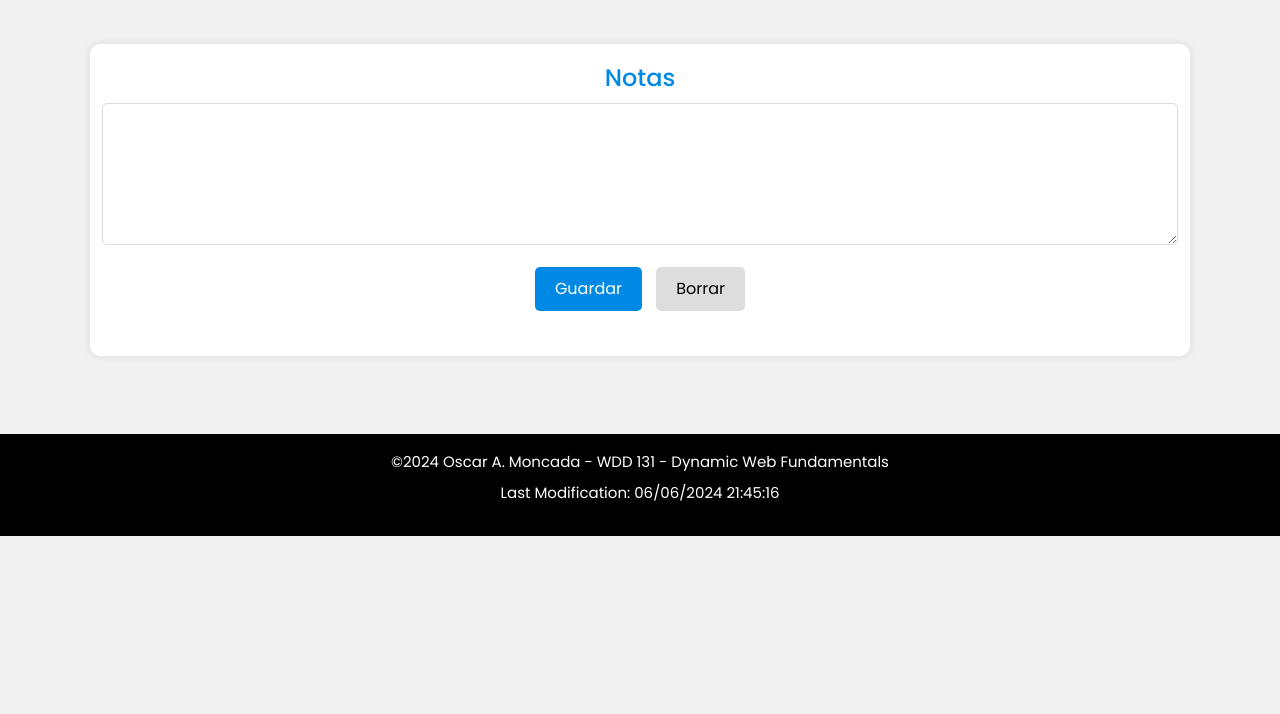
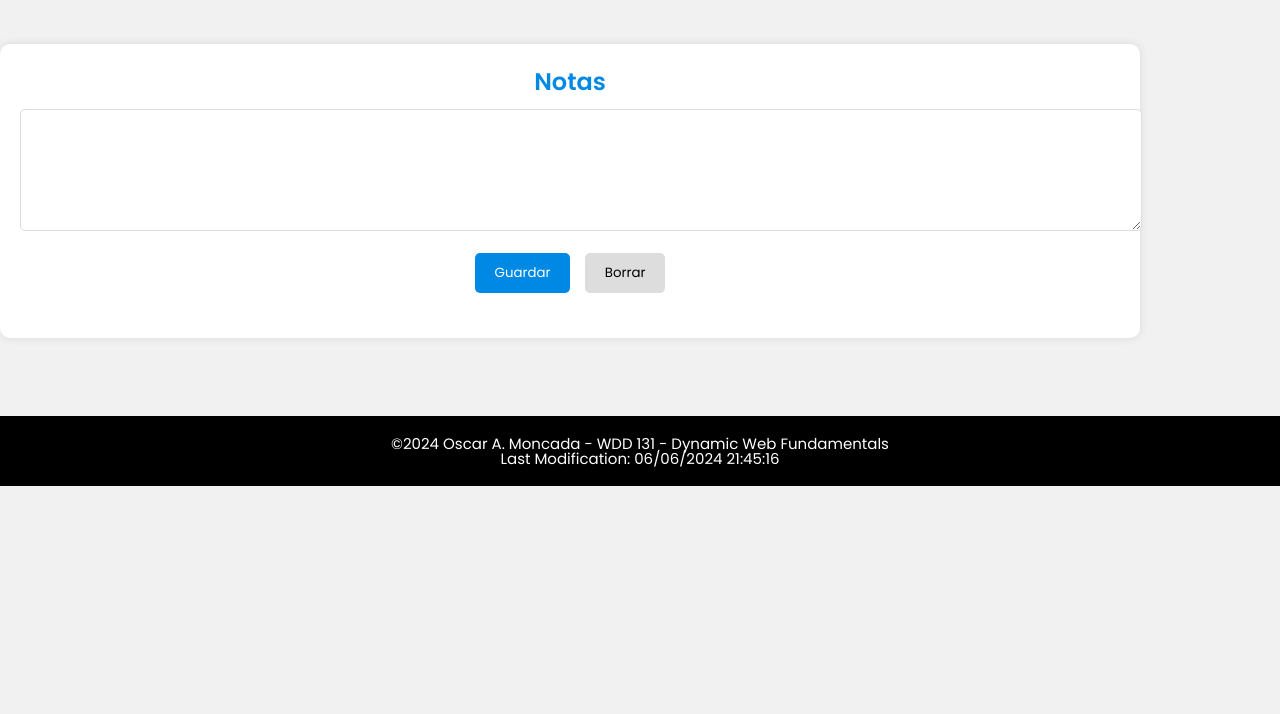
Before and after one commit to OMoncada/wdd131, a plain HTML site: page project/notepad.html in a window 1280 px wide. Shown: the part 86-800 px from the top of the page. Drawn offline with nearby package versions, Linux system fonts and the light colour scheme.

Commit message:
Update notepad.html
confirmo cambios

```diff
--- a/project/notepad.html
+++ b/project/notepad.html
@@ -11,8 +11,6 @@
 
     <!-- Load CSS Asynchronously -->
     <link rel="stylesheet" href="styles/notepad.css">
-    <link rel="stylesheet" href="https://cdn.jsdelivr.net/npm/bootstrap@5.3.0-alpha2/dist/css/bootstrap.min.css"
-        media="print" onload="this.media='all'">
 
     <!-- Preload Google Fonts -->
     <link rel="preload" href="https://fonts.googleapis.com/css2?family=Poppins:wght@400;500;600&display=swap" as="style"
@@ -33,6 +31,7 @@
             <li><a href="signin.html" class="cta">SIGN IN</a></li>
         </ul>
     </header>
+    <main class="main-content">
         <div class="container">
             <div id="notepad">
                 <h2>Notas</h2>
@@ -44,7 +43,7 @@
             </div>
             <div id="notes-container"></div>
         </div>
-
+    </main>
     <footer>
         <p>
             &copy;<span id="year"><!-- Copyright Year generated here by JavaScript !--></span>
```
Lines whose indentation alone changed are shown as unchanged.
